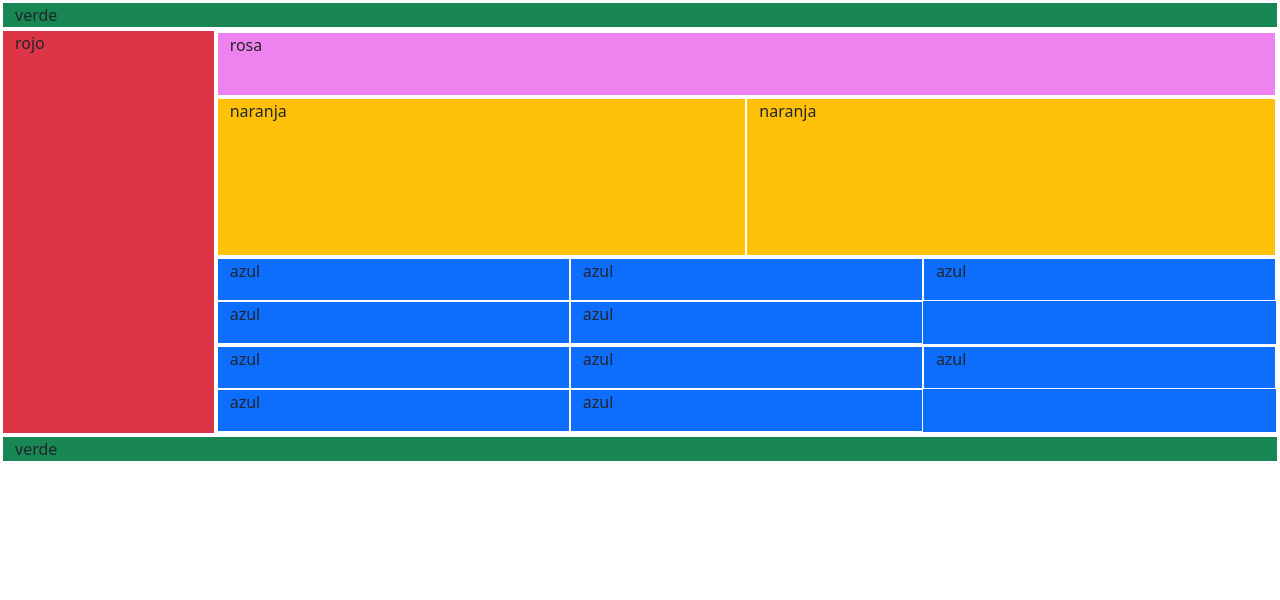
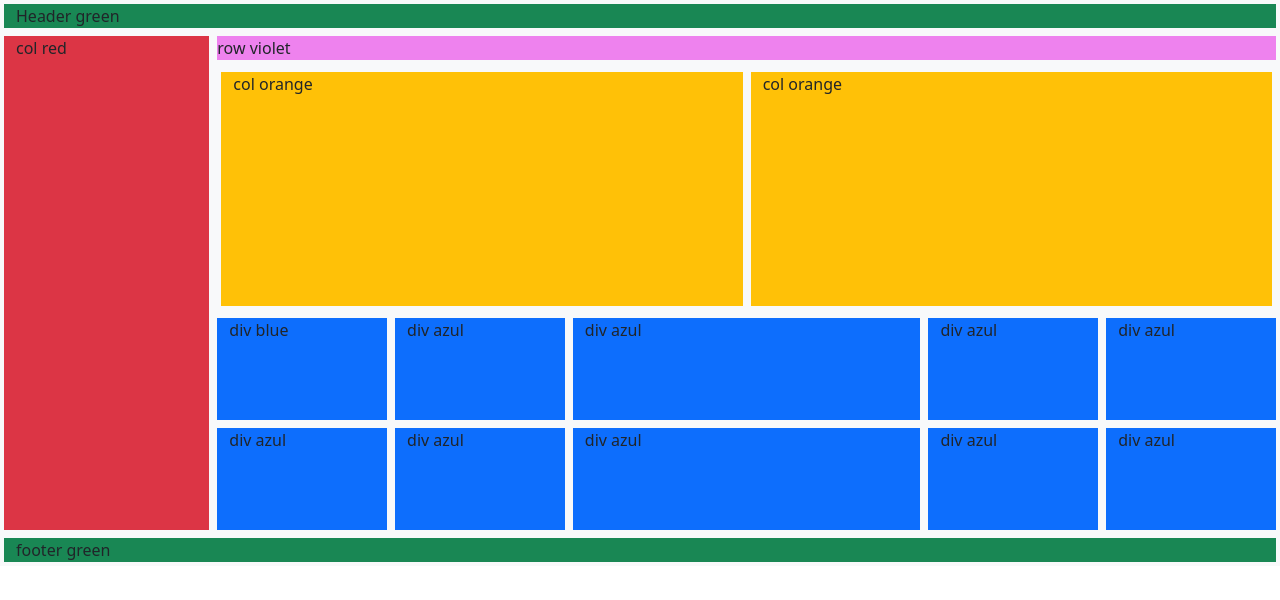
Before and after one commit to nalleon/ssg, a plain HTML site: page bootstrap/exercises/exercise01/ex01.html in a window 1280 px wide. Drawn offline with nearby package versions, Linux system fonts and the light colour scheme.

Commit message:
feat(exercise01): Finished exercise01

```diff
--- a/bootstrap/exercises/exercise01/ex01.html
+++ b/bootstrap/exercises/exercise01/ex01.html
@@ -3,65 +3,65 @@
 <head>
     <meta charset="UTF-8">
     <meta name="viewport" content="width=device-width, initial-scale=1.0">
-    <meta name="author" content="Pedro Martín Escuela">
     <link href="https://cdn.jsdelivr.net/npm/bootstrap@5.3.2/dist/css/bootstrap.min.css"
-    rel="stylesheet" integrity="sha384-T3c6CoIi6uLrA9TneNEoa7RxnatzjcDSCmG1MXxSR1GAsXEV/Dwwykc2MPK8M2HN"
-    crossorigin="anonymous">
-    <link rel="stylesheet" href="ex01.css">
+        rel="stylesheet" integrity="sha384-T3c6CoIi6uLrA9TneNEoa7RxnatzjcDSCmG1MXxSR1GAsXEV/Dwwykc2MPK8M2HN"
+        crossorigin="anonymous">
+    <meta name="author" content="Nabil L. A.">
     <title>Exercise01</title>
 </head>
 <body>
-    <div class="container-fluid" >
-        <div class="row">
-            <div class="col bg-success"> verde</div>
+    <div class="container-fluid">
+
+        <div id="headbooststrap" class="row">
+            <div class="col bg-success border border-4 border-light">
+                Header green
+            </div>
         </div>
+        <div id="bodybooststrap" class="row" style="height: auto;">
 
-        <div class="row">
-            <div class="col-md-2 col-lg-2 col-sm-1 d-none d-sm-block bg-danger " style="height: 25.22rem;" id="colRojaGrande">
-                 rojo
+            <div class="col-md-2 col-lg-2 col-sm-1 d-none d-sm-block bg-danger border border-4 border-light" style="height: auto;">
+                col red
             </div>
 
-            <div class="col ">
+            <div class="col-md-10 col-sm-11" style="height: auto;">
 
-                <div class="row">
-                    <div class="col-md-12 col-lg-12 col-sm-12 col-xs-12 " style="height: 4rem; background-color: violet;">
-                         rosa
+                <div class="row border border-4 border-light" style="background-color: violet;">
+                    row violet
+                </div>
+
+                <div class="row border border-4 border-light" style="height: 250px;">
+                    <div class="col-md-6 col-lg-6 col-sm-12 col-xs-12 bg-warning border border-4 border-light">
+                        col orange
+                    </div>
+                    <div class="col-md-6 col-lg-6 col-sm-12 col-xs-12 bg-warning border border-4 border-light">
+                        col orange
                     </div>
                 </div>
 
-                <div class="row" style="height: 10rem;">
-                    <div class="col-md-6 col-lg-6 col-sm-12 col-xs-12 bg-warning ">
-                         naranja
-                    </div>
-                    <div class="col-md-6 col-lg-6 col-sm-12 col-xs-12 bg-warning">
-                         naranja
-                    </div>
-                </div>
-
-                <div class="row bg-primary" style="height: 5.5rem;">
-                    <div class="col-md-2 col-lg-4 col-sm-4 col-xs-6" >azul</div>
-                    <div class="col-md-2 col-lg-4 col-sm-4 col-xs-6">azul</div>
-                    <div class="col-md-4 col-lg-4 col-sm-4 col-xs-6">azul</div>
-                    <div class="col-md-2 col-lg-4 col-sm-4 col-xs-6">azul</div>
-                    <div class="col-md-2 col-lg-4 col-sm-4 col-xs-6">azul</div>
-                </div>
-                <div class="row bg-primary" style="height: 5.5rem;">
-                    <div class="col-md-2 col-lg-4 col-sm-4 col-xs-6" >azul</div>
-                    <div class="col-md-2 col-lg-4 col-sm-4 col-xs-6">azul</div>
-                    <div class="col-md-4 col-lg-4 col-sm-4 col-xs-6">azul</div>
-                    <div class="col-md-2 col-lg-4 col-sm-4 col-xs-6">azul</div>
-                    <div class="col-md-2 col-lg-4 col-sm-4 col-xs-6">azul</div>
+                <div class="row">
+                    <div class="col-md-2 col-lg-2 col-sm-4 col-6 bg-primary border border-4 border-light" style="height: 110px;">div blue</div>
+                    <div class="col-md-2 col-lg-2 col-sm-4 col-6 bg-primary border border-4 border-light" style="height: 110px;">div azul</div>
+                    <div class="col-md-4 col-lg-4 col-sm-4 col-6 bg-primary border border-4 border-light" style="height: 110px;">div azul</div>
+                    <div class="col-md-2 col-lg-2 col-sm-4 col-6 bg-primary border border-4 border-light" style="height: 110px;">div azul</div>
+                    <div class="col-md-2 col-lg-2 col-sm-4 col-6 bg-primary border border-4 border-light" style="height: 110px;">div azul</div>
+                    <div class="col-md-2 col-lg-2 col-sm-4 col-6 bg-primary border border-4 border-light" style="height: 110px;">div azul</div>
+                    <div class="col-md-2 col-lg-2 col-sm-4 col-6 bg-primary border border-4 border-light" style="height: 110px;">div azul</div>
+                    <div class="col-md-4 col-lg-4 col-sm-4 col-6 bg-primary border border-4 border-light" style="height: 110px;">div azul</div>
+                    <div class="col-md-2 col-lg-2 col-sm-4 col-6 bg-primary border border-4 border-light" style="height: 110px;">div azul</div>
+                    <div class="col-md-2 col-lg-2 col-sm-4 col-6 bg-primary border border-4 border-light" style="height: 110px;">div azul</div>
                 </div>
 
             </div>
         </div>
-        <div class="row">
-            <div class="col bg-success">
-                 verde
+
+        <div id="footerbooststrap" class="row">
+            <div class="col bg-success border border-4 border-light">
+                footer green
             </div>
         </div>
 
     </div>
+
     <script src="https://cdn.jsdelivr.net/npm/@popperjs/core@2.11.8/dist/umd/popper.min.js"
     integrity="sha384-I7E8VVD/ismYTF4hNIPjVp/Zjvgyol6VFvRkX/vR+Vc4jQkC+hVqc2pM8ODewa9r"
     crossorigin="anonymous"></script>
```
